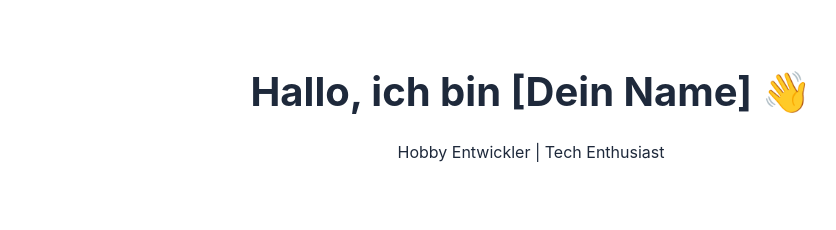
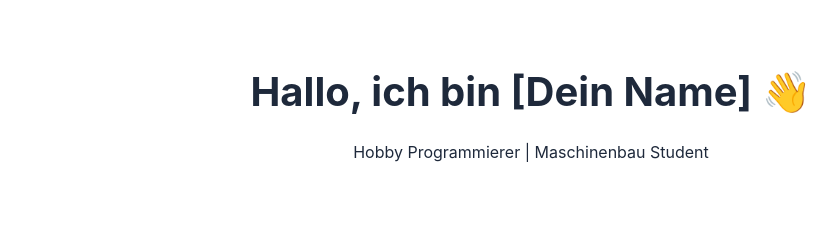
Before and after one commit to pilzapps/pilzapps.github.io, a plain HTML site: page index.html in a window 1280 px wide. Shown: the top 230 px of the page, without its empty margins (109-945 px from the left). Drawn offline with Linux system fonts and the light colour scheme.

Commit message:
Update index.html

```diff
--- a/index.html
+++ b/index.html
@@ -10,7 +10,7 @@
     <header>
         <div class="container">
             <h1>Hallo, ich bin [Dein Name] 👋</h1>
-            <p>Hobby Entwickler | Tech Enthusiast</p>
+            <p>Hobby Programmierer | Maschinenbau Student</p>
         </div>
     </header>
 
```
